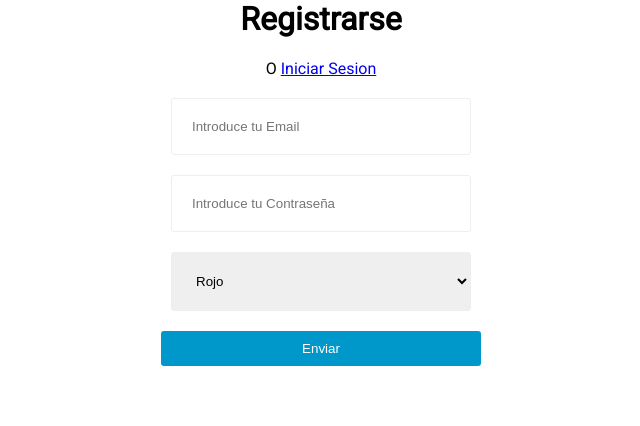
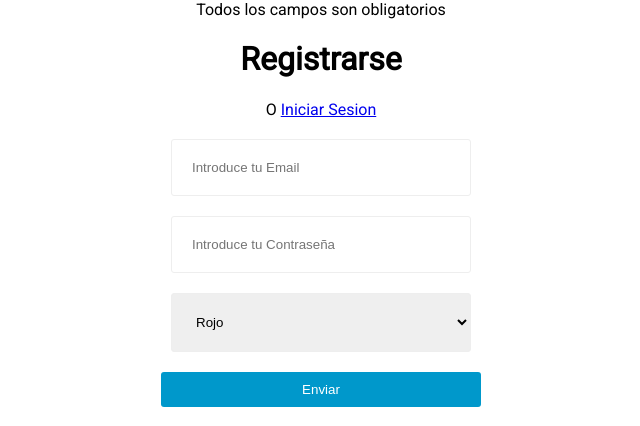
Before and after one commit to JCarbajal27/php-login, a PHP site: page /signup.php in a window 1280 px wide. Shown: the top 426 px of the page, without its empty margins (319-959 px from the left). Run offline with PHP 8.4, Linux system fonts and the light colour scheme.

Commit message:
Add files via upload

```diff
--- a/signup.php
+++ b/signup.php
@@ -16,6 +16,8 @@
     } else {
       $message = 'Hubo un error al crear tu cuenta';
     }
+  }else{
+    $message = 'Todos los campos son obligatorios';
   }
 ?>
 <style>
```
